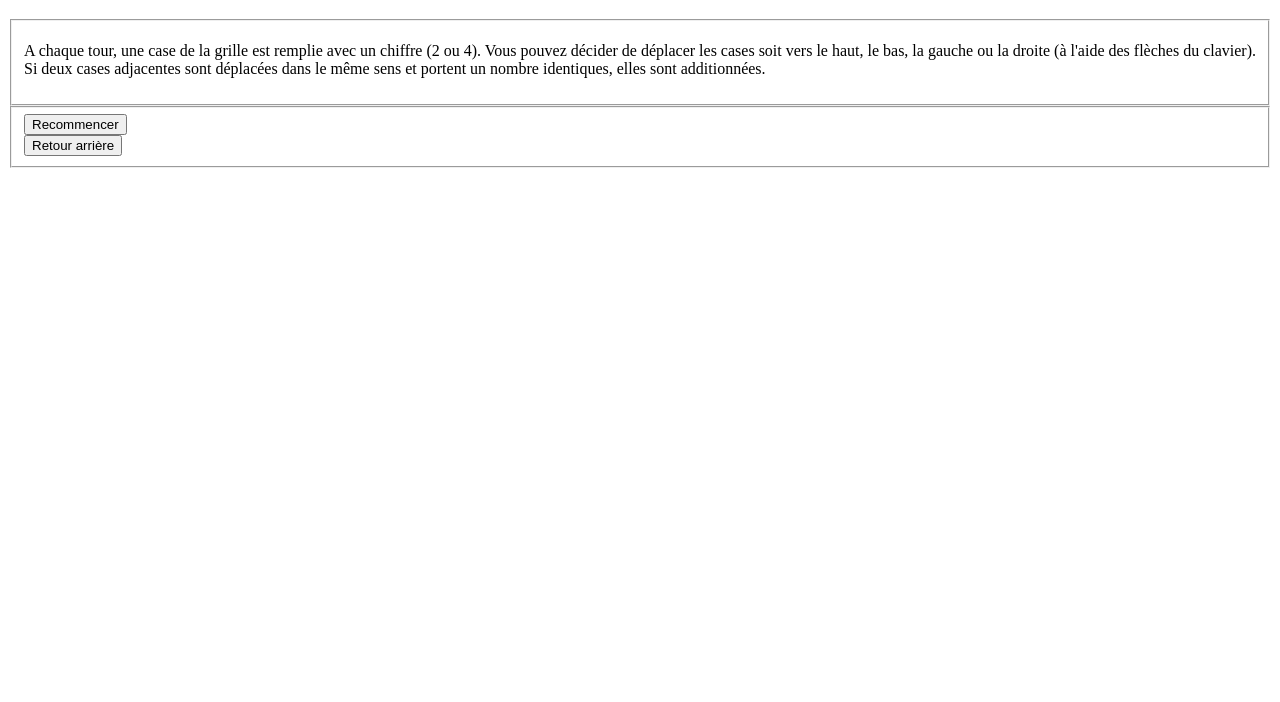
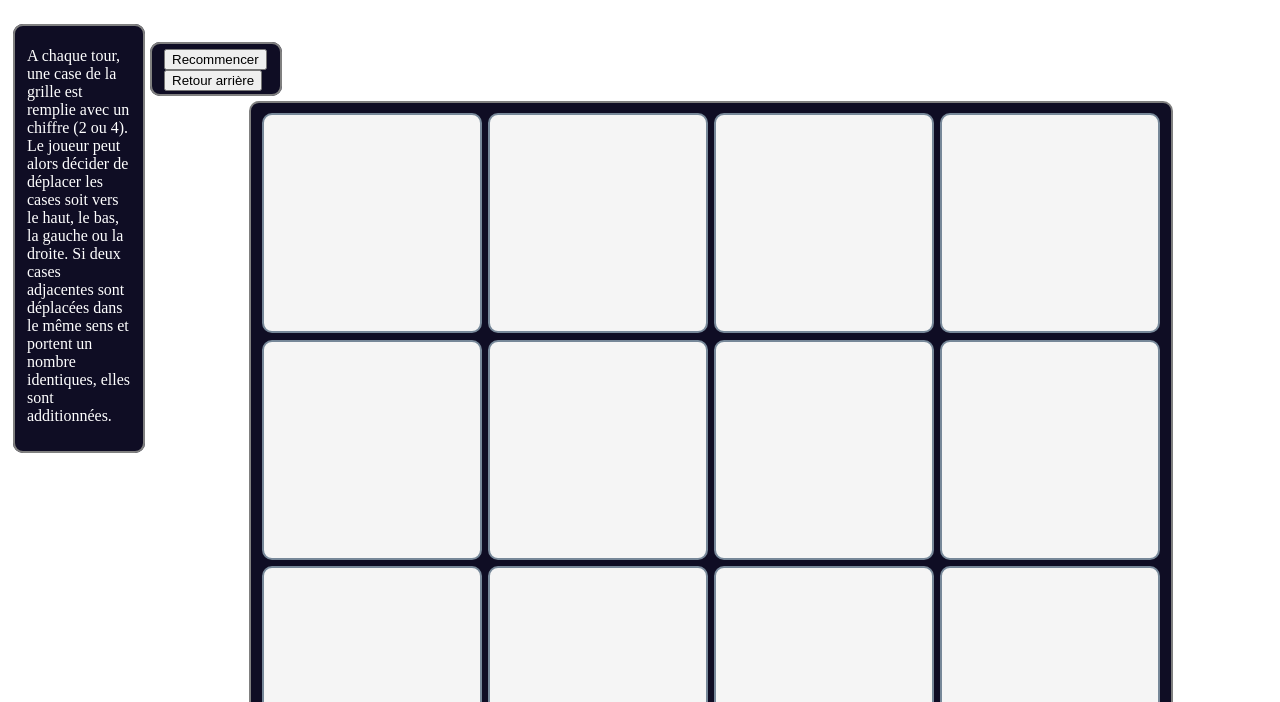
Before and after one commit to ChevalierGnongnon/2048, a plain HTML site: page index.html in a window 1280 px wide. Shown: the part 98-800 px from the top of the page. Drawn offline with Linux system fonts and the light colour scheme; a script that the page names is missing.

Commit message:
Add files via upload

```diff
--- a/index.html
+++ b/index.html
@@ -10,13 +10,21 @@
 </head>
 <body>
     <h1 class="titre">Bienvenue !!! <br>Essayez d'atteindre le 2048.</h1>
-    <fieldset class="cadreRegles">
-        <p class="regles">A chaque tour, une case de la grille est remplie avec un chiffre (2 ou 4). Vous pouvez décider de déplacer les cases soit vers le haut, le bas,
-        la gauche ou la droite (à l'aide des flèches du clavier). Si deux cases adjacentes sont déplacées dans le même sens et portent un nombre identiques, elles sont additionnées.</p>
-    </fieldset>
+    <fieldset class="rules">
+        <p class="txtRegles">A chaque tour, une case de la grille est remplie avec un chiffre (2 ou 4).
+            Le joueur peut alors décider de déplacer les cases soit vers le haut, le bas, la gauche ou la droite.
+            Si deux cases adjacentes sont déplacées dans le même sens et portent un nombre identiques, elles sont additionnées.
+        </p>
+    </fieldset> <br>
     <fieldset class="options">
         <button class="reset">Recommencer</button><br>
         <button class="backOnce">Retour arrière</button>
     </fieldset>
+    <section>
+        <div class="empty"></div><div class="empty"></div><div class="empty"></div><div class="empty"></div>
+        <div class="empty"></div><div class="empty"></div><div class="empty"></div><div class="empty"></div>
+        <div class="empty"></div><div class="empty"></div><div class="empty"></div><div class="empty"></div>
+        <div class="empty"></div><div class="empty"></div><div class="empty"></div><div class="empty"></div>
+    </section>
 </body>
 </html>
--- a/style.css
+++ b/style.css
@@ -1,24 +1,57 @@
-/*Variables*/
 :root{
     --bord: lightslategrey solid 2px;
-    --size: 200px;
+    --size: 24%;
     --marge:0px;
+    --backColor:rgb(15, 13, 36);
 }
 /*Boxes*/
 .empty{
     background-color: whitesmoke;
+    border-radius: 10px;
 }
 .full {
     background-color: rgb(42, 245, 177);
 }
 
-/*For common stuff*/
 .full, .empty{
     border:var(--bord);
     height: var(--size);
     width: var(--size);
     padding: var(--marge);
-    padding: var(--marge);
+    margin: var(--marge);
+}
+/*For the game*/
+section{
+    display: flex;
+    justify-content: space-evenly;
+    align-items: stretch;
+    flex-wrap: wrap;
+    width: 900px;
+    height: 900px;
+    margin:auto;
+    gap: 5px;
+    background-color: var(--backColor);
+    padding:10px;
+    border: grey solid 2px;
+    border-radius: 10px;
+}
+/*Explainations, options*/
+.options{
+    background-color: var(--backColor);
+    height:35px;
+    width:104px
+}
+.rules{
+    background-color: var(--backColor);
+    color: white;
+    width: 104px;
+    float: left;
+}
+
+.options, .rules{
+    margin: 5px;
+    border:2px solid grey;
+    border-radius: 10px;
 }
 
 /*Faire les animations en JS pour pouvoir faire des conditions ?*/
```
